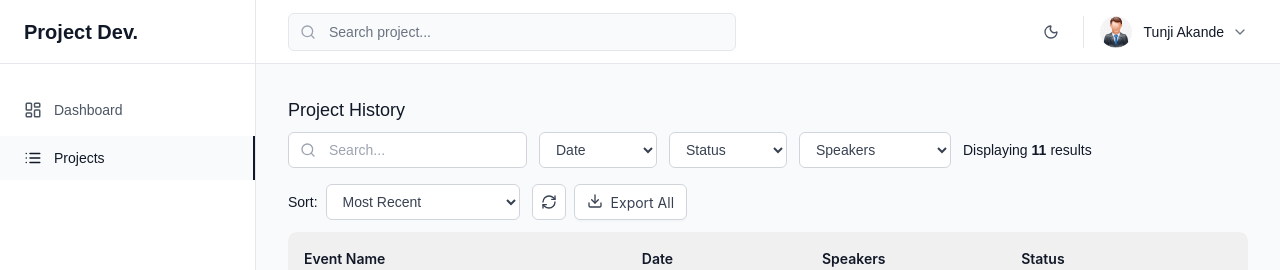
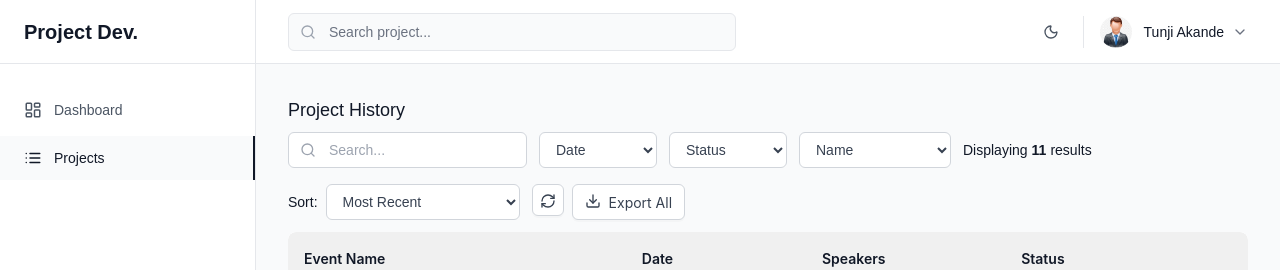
Before and after one commit to Tun95/project_dev_task, a React (Vite) app in the folder frontend_panel/: page /projects in a window 1280 px wide. Shown: the top 270 px of the page. Built offline with nearby package versions, Linux system fonts and the light colour scheme; a web font is replaced by a local one.

Commit message:
FEAT: adding  loading

```diff
--- a/frontend_panel/src/components/project/Table.tsx
+++ b/frontend_panel/src/components/project/Table.tsx
@@ -32,15 +32,22 @@ function TableComponent() {
   const [filteredData, setFilteredData] = useState<DataType[]>(data);
   const [isMobileView, setIsMobileView] = useState(false);
   const [expandedRowKeys, setExpandedRowKeys] = useState<React.Key[]>([]);
-  const [exportLoading, setExportLoading] = useState(false); // Added loading state
+  const [exportLoading, setExportLoading] = useState(false);
+  const [refreshLoading, setRefreshLoading] = useState(false); // Added refresh loading state
 
-  // Clear all filters
+  // Clear all filters with loading state
   const handleRefresh = () => {
-    setSearchTerm("");
-    setDateFilter("");
-    setStatusFilter("");
-    setSpeakerFilter("");
-    setPagination({ ...pagination, current: 1 });
+    setRefreshLoading(true);
+
+    // Simulate processing delay
+    setTimeout(() => {
+      setSearchTerm("");
+      setDateFilter("");
+      setStatusFilter("");
+      setSpeakerFilter("");
+      setPagination({ ...pagination, current: 1 });
+      setRefreshLoading(false);
+    }, 800); // Slightly shorter delay for refresh
   };
 
   useEffect(() => {
@@ -141,7 +148,7 @@ function TableComponent() {
       } finally {
         setExportLoading(false);
       }
-    }, 1000); // 1 second delay to show loading state
+    }, 1000);
   };
 
   return (
@@ -194,7 +201,7 @@ function TableComponent() {
             onChange={(e) => setSpeakerFilter(e.target.value)}
             className="px-3 h-9 rounded-md border border-gray-300 dark:border-gray-600 bg-white dark:bg-gray-800 text-gray-700 dark:text-gray-200 outline-none text-sm"
           >
-            <option value="">Speakers</option>
+            <option value="">Name</option>
             {[...new Set(data.flatMap((item) => item.speakers))].map(
               (speaker, index) => (
                 <option value={speaker} key={index}>
@@ -229,13 +236,13 @@ function TableComponent() {
 
           {/* Actions */}
           <div className="flex gap-2">
-            <button
+            <Button
               onClick={handleRefresh}
-              className="p-2 rounded-md border border-gray-300 dark:border-gray-600 bg-white dark:bg-gray-800 text-gray-700 dark:text-gray-200 hover:bg-gray-50 dark:hover:bg-gray-700"
+              loading={refreshLoading}
+              icon={<RefreshCw className="w-4 h-4 relative top-0.5" />}
+              className="p-2 rounded-md border l_flex border-gray-300 dark:border-gray-600 bg-white dark:bg-gray-800 text-gray-700 dark:text-gray-200 hover:bg-gray-50 dark:hover:bg-gray-700"
               title="Refresh filters"
-            >
-              <RefreshCw className="w-4 h-4" />
-            </button>
+            />
             <Button
               onClick={handleExportCSV}
               loading={exportLoading}
@@ -248,7 +255,7 @@ function TableComponent() {
         </div>
       </div>
 
-      {/* Table Section - Using theme from useTheme */}
+      {/* Table Section */}
       <div
         className={`rounded-lg overflow-hidden ${
           theme === "dark" ? "bg-gray-800" : "bg-white"
@@ -317,7 +324,7 @@ function TableComponent() {
             },
           }}
           onChange={handleTableChange}
-          loading={exportLoading} // Show loading state on table during export
+          loading={exportLoading || refreshLoading} // Show loading for both operations
           expandable={
             isMobileView
               ? {
```
